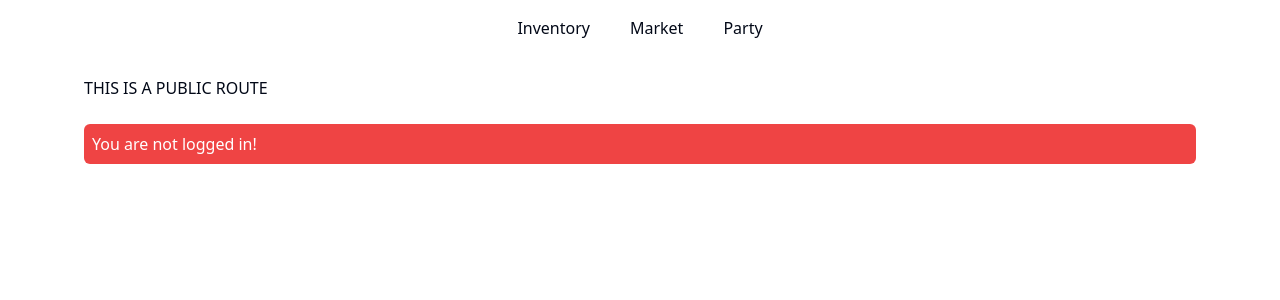
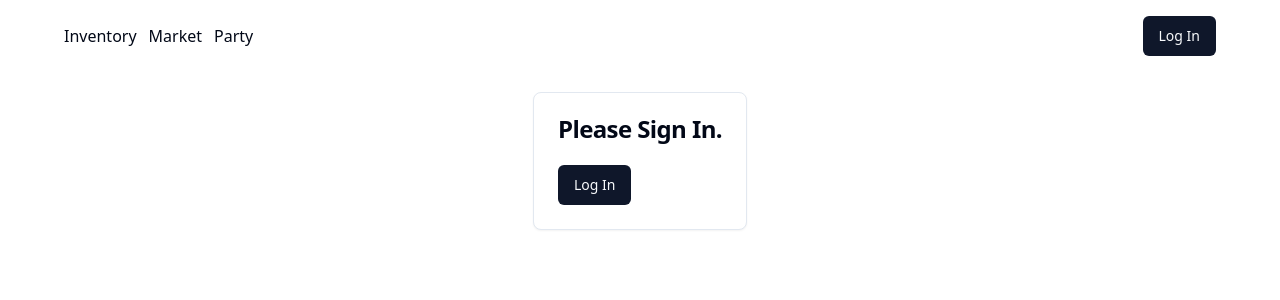
Before and after one commit to Jad229/LifeQuest, a Next.js app: page / in a window 1280 px wide. Shown: the top 300 px of the page. Built offline with nearby package versions, Linux system fonts and the light colour scheme; no server answers; the database is empty.

Commit message:
Refactor authentication and layout components

```diff
--- a/app/auth/page.tsx
+++ b/app/auth/page.tsx
@@ -1,4 +1,3 @@
-import { Button } from "@/components/ui/button";
 import {
   Card,
   CardContent,
@@ -6,12 +5,20 @@ import {
   CardHeader,
   CardTitle,
 } from "@/components/ui/card";
-import { Input } from "@/components/ui/input";
-import { Label } from "@/components/ui/label";
+
+import SignInForm from "@/features/Authentication/SignInForm";
 import SigninWithGithub from "@/features/Authentication/SigninWithGithub";
-type Props = {};
+import { authOptions } from "@/utils/auth";
+import { getServerSession } from "next-auth";
+import { redirect } from "next/navigation";
 
-export default function AuthRoute({}: Props) {
+export default async function AuthRoute() {
+  const session = await getServerSession(authOptions);
+
+  if (session) {
+    return redirect("/");
+  }
+
   return (
     <div className="w-screen h-screen flex items-center justify-center">
       <Card>
@@ -23,11 +30,7 @@ export default function AuthRoute({}: Props) {
         </CardHeader>
         <CardContent>
           <div className="flex flex-col gap-4">
-            <div className="flex flex-col gap-2">
-              <Label>Email</Label>
-              <Input name="email" type="email" placeholder="name@example.com" />
-            </div>
-            <Button>Login with Email</Button>
+            <SignInForm />
             <hr />
             <SigninWithGithub />
           </div>
--- a/app/layout.tsx
+++ b/app/layout.tsx
@@ -2,6 +2,7 @@ import type { Metadata } from "next";
 import "./globals.css";
 import { ThemeProvider } from "@/components/ThemeProvider";
 import Navbar from "@/components/Navbar";
+import { getServerSession } from "next-auth";
 
 export const metadata: Metadata = {
   title: "LifeQuest",
--- a/app/page.tsx
+++ b/app/page.tsx
@@ -5,6 +5,7 @@ import { Avatar, AvatarFallback, AvatarImage } from "@/components/ui/avatar";
 import { Progress } from "@/components/ui/progress";
 import { getServerSession } from "next-auth";
 import { authOptions } from "../utils/auth";
+import Unauthorized from "@/features/Authentication/Unauthorized";
 
 type Props = {
   searchParams: Record<string, string> | null | undefined;
@@ -15,17 +16,15 @@ export default async function Home({ searchParams }: Props) {
   const quests = await fetchQuests();
 
   return (
-    <main className="max-w-6xl mx-auto p-5 flex flex-col gap-6">
-      <h1>THIS IS A PUBLIC ROUTE</h1>
+    <main className="relative max-w-6xl mx-auto p-5 flex flex-col gap-6">
       {session ? (
         <div>
-          <h1 className="bg-green-500 text-white p-2 rounded-md">
-            You are logged in!
-          </h1>
           <div className="flex justify-between items-center">
-            <h2 className="font-bold text-xl">Welcome, Username</h2>
+            <h2 className="font-bold text-xl">
+              Welcome, {session?.user?.name}
+            </h2>
             <Avatar>
-              <AvatarImage src="https://cdn.vectorstock.com/i/preview-1x/08/19/gray-photo-placeholder-icon-design-ui-vector-35850819.jpg" />
+              <AvatarImage src={session?.user?.image as string} />
               <AvatarFallback>Avatar</AvatarFallback>
             </Avatar>
           </div>
@@ -38,9 +37,7 @@ export default async function Home({ searchParams }: Props) {
           <Leaderboard />
         </div>
       ) : (
-        <div className="bg-red-500 text-white p-2 rounded-md">
-          You are not logged in!
-        </div>
+        <Unauthorized />
       )}
     </main>
   );
--- a/components/Navbar.tsx
+++ b/components/Navbar.tsx
@@ -1,15 +1,31 @@
+import LogoutButton from "@/features/Authentication/LogoutButton";
+import { authOptions } from "@/utils/auth";
+import { getServerSession } from "next-auth";
 import Link from "next/link";
 import React from "react";
+import { Button } from "./ui/button";
 
 type Props = {};
 
-export default function Navbar({}: Props) {
+export default async function Navbar({}: Props) {
+  const session = await getServerSession(authOptions);
   return (
-    <nav className="p-4">
-      <ul className="flex gap-10 items-center justify-center">
-        <Link href="/inventory">Inventory</Link>
-        <Link href="/market">Market</Link>
-        <Link href="/party">Party</Link>
+    <nav className="sticky top-0 z-50 flex items-center justify-center p-4">
+      <ul className="flex gap-10 w-full max-w-6xl items-center justify-between">
+        <li className="flex gap-3">
+          <Link href="/inventory">Inventory</Link>
+          <Link href="/market">Market</Link>
+          <Link href="/party">Party</Link>
+        </li>
+        <li>
+          {session ? (
+            <LogoutButton />
+          ) : (
+            <Button>
+              <Link href="/auth">Log In</Link>
+            </Button>
+          )}
+        </li>
       </ul>
     </nav>
   );
--- /dev/null
+++ b/features/Authentication/LogoutButton.tsx
@@ -0,0 +1,13 @@
+"use client";
+import { Button } from "@/components/ui/button";
+import { signOut } from "next-auth/react";
+
+export default function LogoutButton() {
+  return (
+    <Button
+      onClick={() => signOut({ callbackUrl: `${window.location.origin}/auth` })}
+    >
+      Log Out
+    </Button>
+  );
+}
--- /dev/null
+++ b/features/Authentication/SignInForm.tsx
@@ -0,0 +1,16 @@
+"use client";
+import { Button } from "@/components/ui/button";
+import { Input } from "@/components/ui/input";
+import { Label } from "@/components/ui/label";
+
+export default function SignInForm() {
+  return (
+    <form className="flex flex-col gap-2">
+      <div>
+        <Label>Email</Label>
+        <Input name="email" type="email" placeholder="name@example.com" />
+      </div>
+      <Button type="submit">Login with Email</Button>
+    </form>
+  );
+}
--- a/features/Authentication/SigninWithGithub.tsx
+++ b/features/Authentication/SigninWithGithub.tsx
@@ -4,9 +4,7 @@ import { Button } from "@/components/ui/button";
 import { Github } from "lucide-react";
 import { signIn } from "next-auth/react";
 
-type Props = {};
-
-export default function SigninWithGithub({}: Props) {
+export default function SigninWithGithub() {
   return (
     <Button
       onClick={() =>
--- /dev/null
+++ b/features/Authentication/Unauthorized.tsx
@@ -0,0 +1,20 @@
+import { Button } from "@/components/ui/button";
+import { Card, CardContent, CardHeader, CardTitle } from "@/components/ui/card";
+import Link from "next/link";
+
+export default function Unauthorized() {
+  return (
+    <div className="w-full h-full flex items-center justify-center">
+      <Card>
+        <CardHeader>
+          <CardTitle>Please Sign In.</CardTitle>
+        </CardHeader>
+        <CardContent>
+          <Button>
+            <Link href="/auth">Log In</Link>
+          </Button>
+        </CardContent>
+      </Card>
+    </div>
+  );
+}
```
